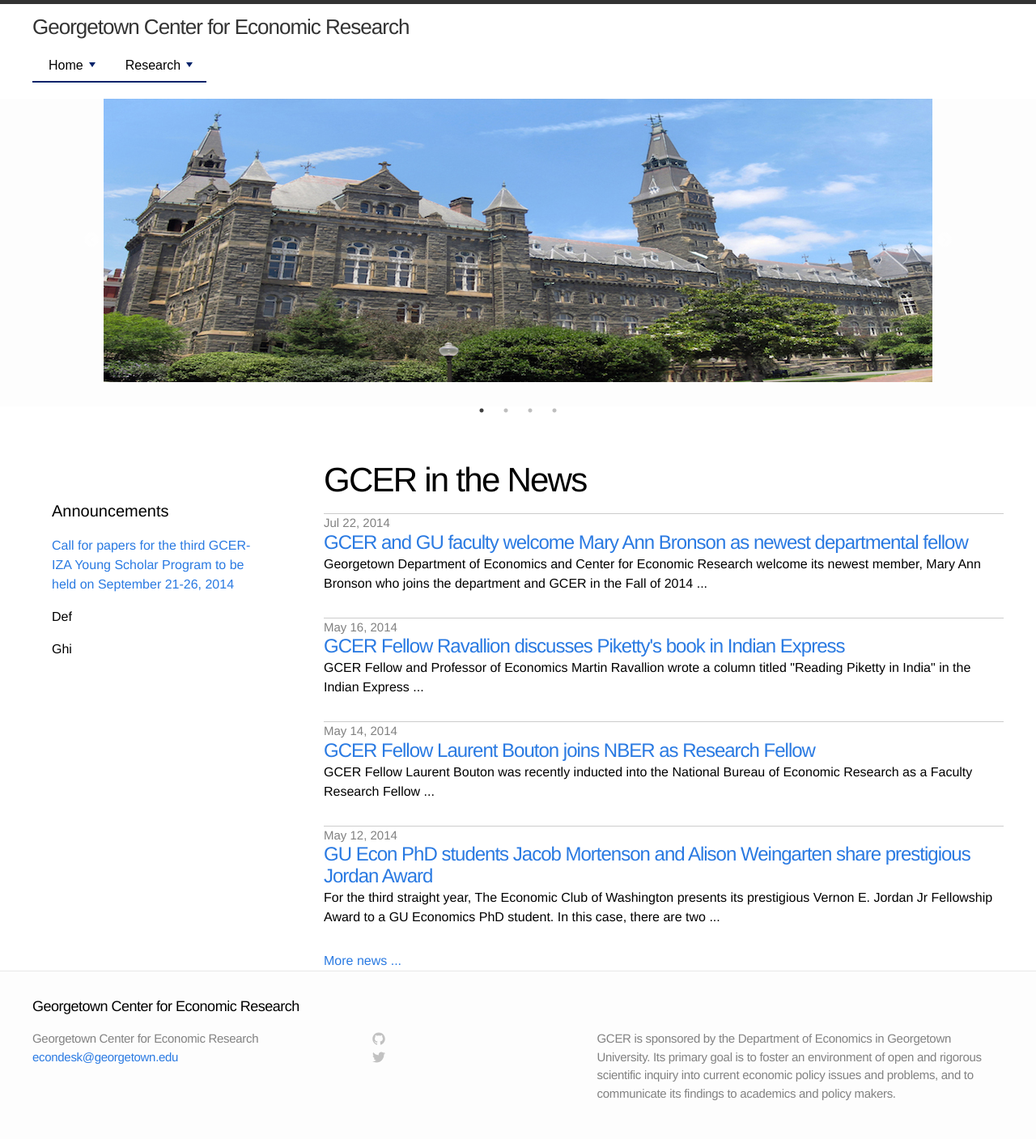
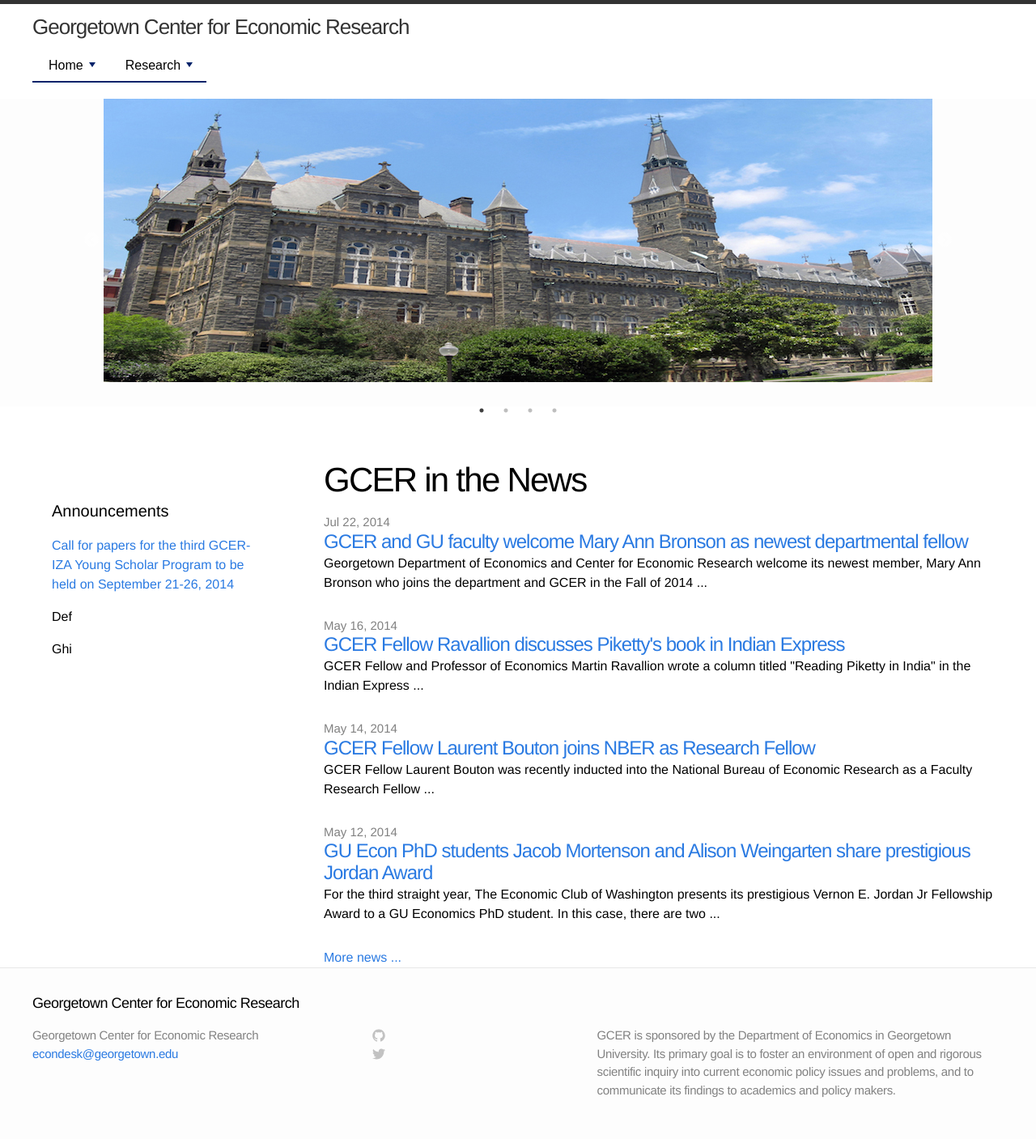
Before and after one commit to georgetown-econ/gcer, a Jekyll site: the page built from index.html, in a window 1280 px wide. Shown: the whole page at 81% size. Built offline with Jekyll 4.4.1, drawn with Linux system fonts in a browser that asks for light colours.

Commit message:
No lines between posts in home page.

```diff
--- a/css/gcer.css
+++ b/css/gcer.css
@@ -166,6 +166,9 @@
 
 .posts li {
   margin-bottom: 30px;
+}
+
+.posts.news-page li {
   border-top: 1px solid rgba(128, 128, 128, 0.4);
 }
 
--- a/index.html
+++ b/index.html
@@ -15,7 +15,7 @@
   <div class="content">
     <h1 class="main-page-title">GCER in the News</h1>
 
-    <ul class="posts">
+    <ul class="posts main-page">
       {% for post in site.posts limit: 4 %}
       <li>
       <span class="post-date">{{ post.date | date: "%b %-d, %Y" }}</span>
--- a/news.html
+++ b/news.html
@@ -9,7 +9,7 @@
   <div class="content">
     <h1 class="main-page-title">News Archive</h1>
 
-    <ul class="posts">
+    <ul class="posts news-page">
       {% for post in site.posts %}
       <li>
       <div class="post-details">
```
